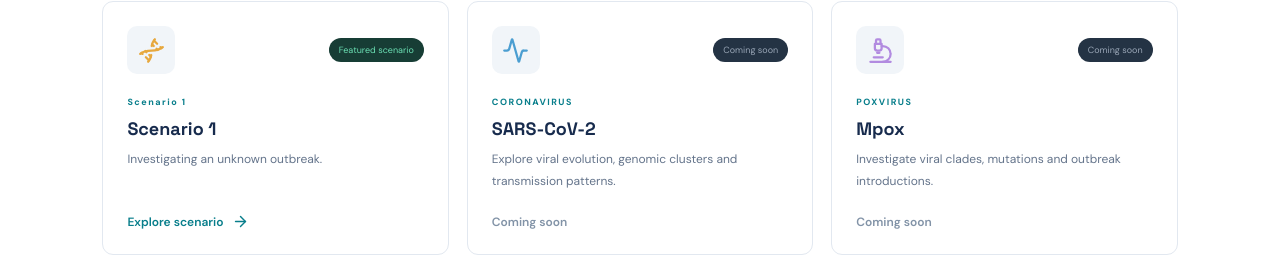
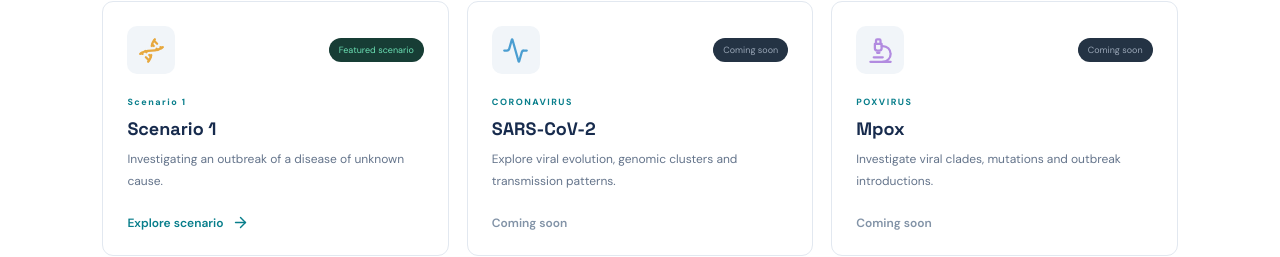
Before and after one commit to smusundi/genomics_training, a React (Vite) app: page / in a window 1280 px wide. Shown: the part 964-1221 px from the top of the page. Built offline with nearby package versions, Linux system fonts and the light colour scheme.

Commit message:
Update App.jsx

```diff
--- a/src/App.jsx
+++ b/src/App.jsx
@@ -17,10 +17,10 @@ import {
 
 const modules = [
   {
-    id: 'Unknown outbreak',
+    id: 'Disease X',
     name: 'Scenario 1',
     category: 'Scenario 1',
-    description: 'Investigating an unknown outbreak.',
+    description: 'Investigating an outbreak of a disease of unknown cause.',
     icon: Dna,
     color: '#e7a83e',
     status: 'Featured scenario'
```
